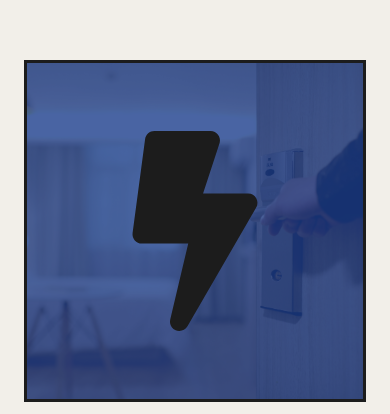
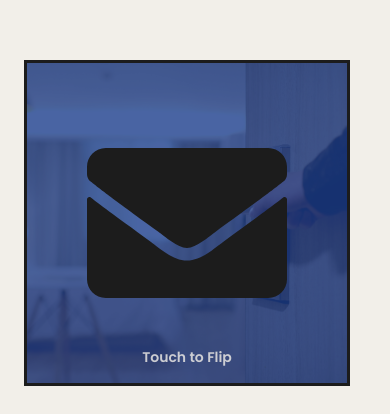
Before and after one commit to Matrixszh/tars, a Next.js app: page / in a window 390 px wide. Shown: the part 1579-1993 px from the top of the page. Built offline with nearby package versions, Linux system fonts and the light colour scheme.

Commit message:
added cards carousal in mobile version

```diff
--- a/app/components/FlipCardSection.tsx
+++ b/app/components/FlipCardSection.tsx
@@ -1,7 +1,10 @@
 "use client";
-import React, { useState } from 'react';
+import React, { useState, useEffect, useCallback } from 'react';
 import Image from 'next/image';
 import { FaBolt, FaEnvelope, FaFire } from 'react-icons/fa';
+import useEmblaCarousel from 'embla-carousel-react';
+import Autoplay from 'embla-carousel-autoplay';
+import { EmblaCarouselType } from 'embla-carousel';
 
 interface CardData {
   id: number;
@@ -61,17 +64,17 @@ const cardData: CardData[] = [
   }
 ];
 
-const FlipCard = ({ data }: { data: CardData }) => {
+const FlipCard = ({ data, isMobile }: { data: CardData, isMobile?: boolean }) => {
   const [isFlipped, setIsFlipped] = useState(false);
 
   return (
     <div
-      className="group perspective-[1000px] w-full aspect-square cursor-pointer"
+      className="group perspective-[1000px] w-full aspect-square cursor-pointer relative"
       onClick={() => setIsFlipped(!isFlipped)}
     >
       <div
         className={`relative w-full h-full transition-transform duration-500 [transform-style:preserve-3d] ${
-          isFlipped ? '[transform:rotateY(180deg)]' : 'group-hover:[transform:rotateY(180deg)]'
+          isFlipped ? '[transform:rotateY(180deg)]' : isMobile ? '' : 'group-hover:[transform:rotateY(180deg)]'
         }`}
       >
         {/* Front Side */}
@@ -87,6 +90,11 @@ const FlipCard = ({ data }: { data: CardData }) => {
              <div className="absolute inset-0 flex items-center justify-center">
                 {data.icon}
              </div>
+             {isMobile && !isFlipped && (
+               <div className="absolute bottom-4 left-0 right-0 text-center text-[#f2efe9] text-sm font-semibold opacity-80 pointer-events-none">
+                 Touch to Flip
+               </div>
+             )}
           </div>
         </div>
 
@@ -100,6 +108,11 @@ const FlipCard = ({ data }: { data: CardData }) => {
            </div>
            {/* Background overlay for readability if needed, reusing the same style */}
            <div className="absolute inset-0 bg-[#1c3e8d] -z-0"></div>
+           {isMobile && isFlipped && (
+               <div className="absolute bottom-4 left-0 right-0 text-center text-[#f2efe9] text-sm font-semibold opacity-80 pointer-events-none z-20">
+                 Touch to Flip Back
+               </div>
+             )}
         </div>
       </div>
     </div>
@@ -107,14 +120,69 @@ const FlipCard = ({ data }: { data: CardData }) => {
 };
 
 const FlipCardSection = () => {
+  const [emblaRef, emblaApi] = useEmblaCarousel(
+    { loop: true, align: 'start', containScroll: 'trimSnaps' },
+    [Autoplay({ delay: 3000, stopOnInteraction: true })]
+  );
+  const [selectedIndex, setSelectedIndex] = useState(0);
+
+  const scrollTo = useCallback(
+    (index: number) => emblaApi && emblaApi.scrollTo(index),
+    [emblaApi]
+  );
+
+  const onSelect = useCallback((emblaApi: EmblaCarouselType) => {
+    setSelectedIndex(emblaApi.selectedScrollSnap());
+  }, []);
+
+  useEffect(() => {
+    if (!emblaApi) return;
+
+    onSelect(emblaApi);
+    emblaApi.on('reInit', onSelect);
+    emblaApi.on('select', onSelect);
+  }, [emblaApi, onSelect]);
+
   return (
     <section className="bg-[#f2efe9] py-24 px-6 md:px-16 w-full">
-      <div className="max-w-[1400px] mx-auto">
-        <div className="grid grid-cols-1 sm:grid-cols-2 lg:grid-cols-4 gap-8">
+      <div className="max-w-full mx-auto">
+
+        {/* Desktop Grid View (Hidden on Mobile) */}
+        <div className="hidden lg:grid grid-cols-4 gap-8">
           {cardData.map((card) => (
             <FlipCard key={card.id} data={card} />
           ))}
         </div>
+
+        {/* Mobile Carousel View (Hidden on Desktop) */}
+        <div className="lg:hidden flex flex-col gap-8">
+          <div className="overflow-hidden" ref={emblaRef}>
+            <div className="flex ">
+              {cardData.map((card) => (
+                <div className="flex-[0_0_100%] sm:flex-[0_0_50%] min-w-0 pr-4" key={card.id}>
+                  <FlipCard data={card} isMobile={true} />
+                </div>
+              ))}
+            </div>
+          </div>
+
+          {/* Pagination Dots */}
+          <div className="flex justify-center gap-3 relative z-10">
+            {cardData.map((_, index) => (
+              <button
+                key={index}
+                onClick={() => scrollTo(index)}
+                className={`w-3 h-3 rounded-full transition-all duration-300 ${
+                  index === selectedIndex
+                    ? 'bg-[#1c3e8d] scale-125'
+                    : 'bg-[#1c3e8d]/30 hover:bg-[#1c3e8d]/50'
+                }`}
+                aria-label={`Go to slide ${index + 1}`}
+              />
+            ))}
+          </div>
+        </div>
+
       </div>
     </section>
   );
--- a/package.json
+++ b/package.json
@@ -9,6 +9,7 @@
     "lint": "eslint"
   },
   "dependencies": {
+    "embla-carousel-autoplay": "^8.6.0",
     "embla-carousel-react": "^8.6.0",
     "gsap": "^3.14.2",
     "lenis": "^1.3.17",
```
Also changed, not shown: 1 other file (tests, documents, lock files or other folders).
